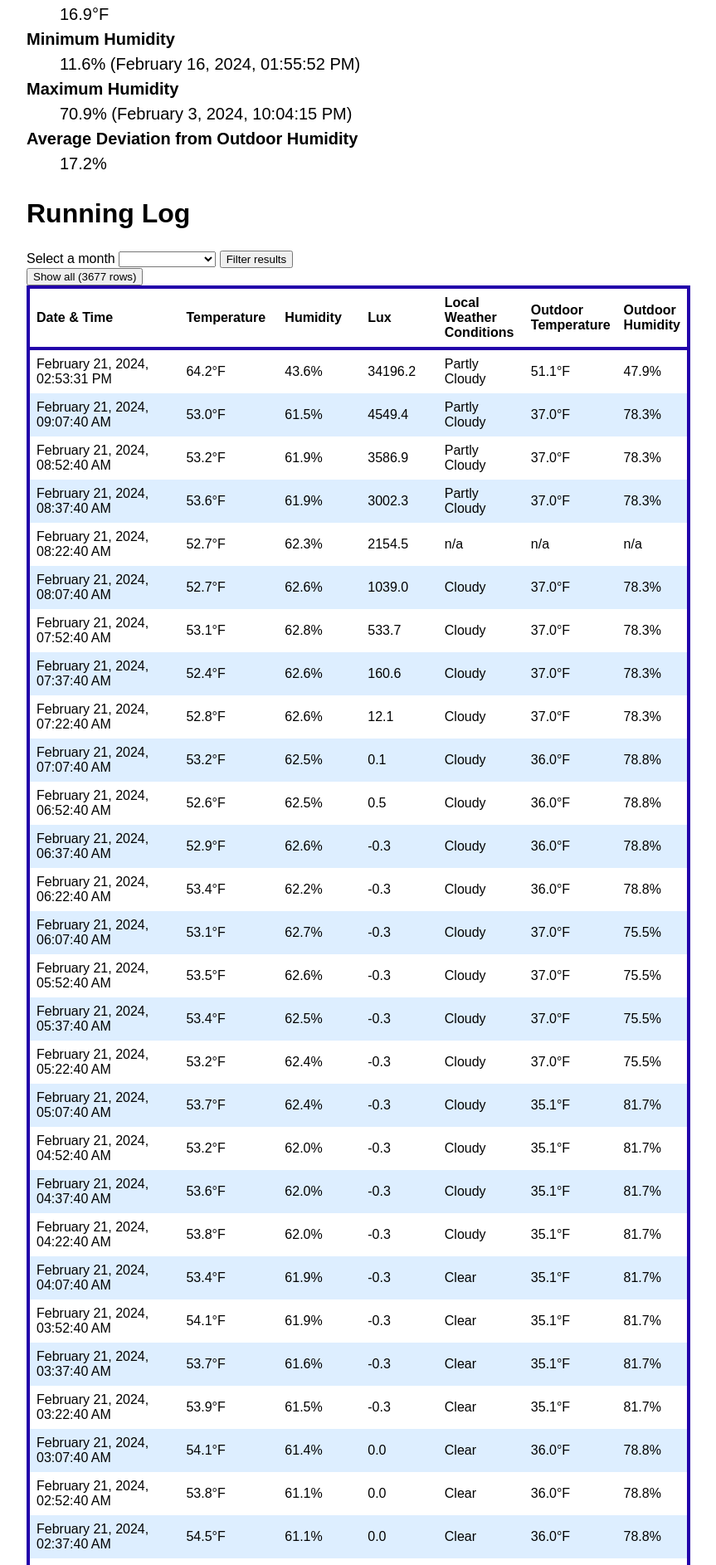
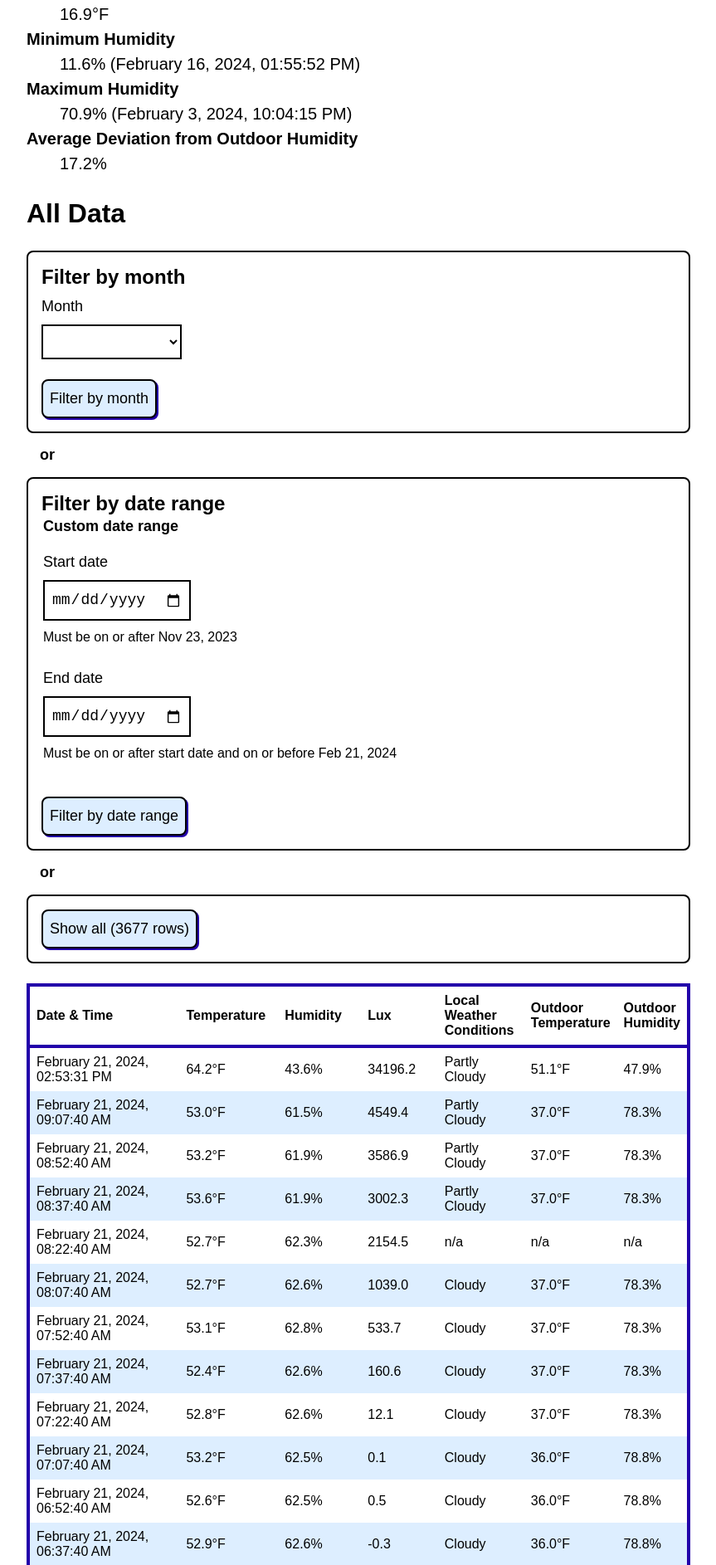
Before and after one commit to emilyanndavis/drafty, a Jekyll site: the page built from history.html, in a window 1280 px wide. Shown: the part 354-2240 px from the top of the page at 83% size, without its empty margins (0-863 px from the left). Built offline with Jekyll 4.4.1, drawn with Linux system fonts in a browser that asks for light colours; some of the changed text lies outside the part shown.

Commit message:
Adds custom date range filter (works in Firefox but not in Safari)

```diff
--- a/_sass/main.scss
+++ b/_sass/main.scss
@@ -1,3 +1,10 @@
+$text-primary: #000000;
+$text-error: #bb0055;
+$border-primary: #000000;
+$border-secondary: #2200aa;
+$background-primary: #ffffff;
+$background-secondary: #ddeeff;
+
 body {
   font-family: Arial, Helvetica, sans-serif;
   margin: 0;
@@ -45,7 +52,7 @@ table {
 
 table,
 thead tr {
-  border: 0.25rem solid #20a;
+  border: 0.25rem solid $border-secondary;
 }
 
 th {
@@ -57,7 +64,7 @@ th, td {
 }
 
 tbody tr:nth-child(even) {
-  background-color: #def;
+  background-color: $background-secondary;
 }
 
 .page--history {
@@ -90,3 +97,93 @@ tbody tr:nth-child(even) {
     }
   }
 }
+
+.form-container,
+.button-container {
+  border: 0.125rem solid $border-primary;
+  border-radius: 0.5rem;
+  margin: 1rem 0;
+  padding: 1rem;
+}
+
+.form-heading {
+  margin: 0;
+}
+
+.form-group,
+.button-container {
+  margin-bottom: 1.5rem;
+}
+
+fieldset {
+  border: none;
+}
+
+fieldset,
+legend {
+  padding: 0;
+}
+
+legend {
+  font-weight: bold;
+  margin: 1rem 0 0.5rem;
+}
+
+input,
+legend,
+label,
+select {
+  display: block;
+}
+
+input,
+label,
+select {
+  margin: 0.5rem 0;
+}
+
+button,
+input,
+label,
+legend,
+select {
+  font-size: 1.125rem;
+  line-height: 1.5;
+}
+
+select,
+input,
+button {
+  background: transparent;
+  border: 0.125rem solid $border-primary;
+  padding: 0.5rem;
+}
+
+button {
+  background: $background-secondary;
+  border-radius: 0.5rem;
+  box-shadow: 0.125rem 0.125rem 0 0 $border-secondary;
+  margin: 1rem 0 0;
+}
+
+.button-container button {
+  margin: 0;
+}
+
+.form-field-info,
+.form-field-error {
+  display: block;
+  font-size: 1rem;
+  line-height: 1.5;
+}
+
+.form-field-error {
+  color: $text-error;
+}
+
+.filter-options-divider {
+  display: block;
+  font-size: 1.125rem;
+  font-weight: bold;
+  padding-left: 1rem;
+}
--- a/assets/js/history-filters.js
+++ b/assets/js/history-filters.js
@@ -2,9 +2,55 @@ window.addEventListener('DOMContentLoaded', () => {
   const monthFilterForm = document.querySelector('#month-filter-form');
   const monthSelect = monthFilterForm.querySelector('#month');
   const monthFilterBtn = monthFilterForm.querySelector('[type="submit"]');
+  const dateRangeFilterForm = document.querySelector('#date-range-filter-form');
+  const startDateInput = dateRangeFilterForm.querySelector('#start-date');
+  const endDateInput = dateRangeFilterForm.querySelector('#end-date');
+  const minStartDateStrIso = dateRangeFilterForm.getAttribute('data-min-start-date-iso');
+  const maxEndDateStrIso = dateRangeFilterForm.getAttribute('data-max-end-date-iso');
+  const minStartDateStrShort = dateRangeFilterForm.getAttribute('data-min-start-date-short');
+  const maxEndDateStrShort = dateRangeFilterForm.getAttribute('data-max-end-date-short');
+  const startDateError1 = dateRangeFilterForm.querySelector('#start-date-error-1');
+  const startDateError2 = dateRangeFilterForm.querySelector('#start-date-error-2');
+  const endDateError1 = dateRangeFilterForm.querySelector('#end-date-error-1');
+  const endDateError2 = dateRangeFilterForm.querySelector('#end-date-error-2');
+  const showAllBtn = document.querySelector('#show-all');
   const tableBody = document.querySelector('tbody');
   const tableRows = tableBody.querySelectorAll('tr');
-  const showAllBtn = document.querySelector('#show-all');
+
+  const dateStrToDate = (dateStr) => {
+    const dateParams = dateStr.split('-');
+    return new Date(dateParams[0], dateParams[1] - 1, dateParams[2]);
+  };
+
+  const isStartDateOnOrBeforeEndDate = (startDate, endDate) => {
+    return startDate.getTime() <= endDate.getTime();
+  };
+
+  const isDateInRange = (date, rangeStart, rangeEnd) => {
+    return date.getTime() >= rangeStart.getTime() && date.getTime() <= rangeEnd.getTime();
+  };
+
+  const clearErrorMessages = () => {
+    startDateError1.textContent = '';
+    startDateError2.textContent = '';
+    endDateError1.textContent = '';
+    endDateError2.textContent = '';
+  };
+
+  const clearTableBody = () => {
+    tableRows.forEach(row => row.remove());
+  };
+
+  const populateTableRows = (rows) => {
+    rows.forEach(row => {
+      tableBody.append(row);
+    });
+  };
+
+  const showAll = () => {
+    clearTableBody();
+    populateTableRows(tableRows);
+  };
 
   monthFilterBtn.addEventListener('click', (event) => {
     event.preventDefault();
@@ -24,22 +70,48 @@ window.addEventListener('DOMContentLoaded', () => {
     }
   });
 
+  dateRangeFilterForm.addEventListener('submit', (event) => {
+    event.preventDefault();
+    clearErrorMessages();
+    if (startDateInput.value && endDateInput.value) {
+      const startDate = dateStrToDate(startDateInput.value);
+      const endDate = dateStrToDate(endDateInput.value);
+      const minStartDate = dateStrToDate(minStartDateStrIso);
+      const maxEndDate = dateStrToDate(maxEndDateStrIso);
+      const rangeValid = isStartDateOnOrBeforeEndDate(startDate, endDate);
+      const startDateValid = isDateInRange(startDate, minStartDate, maxEndDate);
+      const endDateValid = isDateInRange(endDate, minStartDate, maxEndDate);
+      if (rangeValid && startDateValid && endDateValid) {
+        clearTableBody();
+        const filtered = [];
+        tableRows.forEach(row => {
+          const dateCell = row.querySelector('td:first-child');
+          const dateStr = dateCell.getAttribute('data-iso-date-str');
+          const date = dateStrToDate(dateStr);
+          if (isDateInRange(date, startDate, endDate)) {
+            filtered.push(row);
+          }
+        });
+        populateTableRows(filtered);
+      } else {
+        if (!rangeValid) {
+          startDateError1.textContent = 'Error: start date must be on or before end date.';
+          endDateError1.textContent = 'Error: end date must be on or after start date.';
+        }
+        if (!startDateValid) {
+          startDateError2.textContent = 'Error: start date must be on or after ' + minStartDateStrShort + ' and on or before ' + maxEndDateStrShort + '.';
+        }
+        if (!endDateValid) {
+          endDateError2.textContent = 'Error: end date must be on or after ' + minStartDateStrShort + ' and on or before ' + maxEndDateStrShort + '.';
+        }
+        showAll();
+      }
+    } else {
+      showAll();
+    }
+  });
+
   showAllBtn.addEventListener('click', () => {
     showAll();
   });
-
-  const showAll = () => {
-    clearTableBody();
-    populateTableRows(tableRows);
-  };
-
-  const clearTableBody = () => {
-    tableRows.forEach(row => row.remove());
-  };
-
-  const populateTableRows = (rows) => {
-    rows.forEach(row => {
-      tableBody.append(row);
-    });
-  };
 });
--- a/history.html
+++ b/history.html
@@ -9,20 +9,67 @@ js_url: "/assets/js/history-filters.js"
 
 {% include stats.html %}
 
-<h2>Running Log</h2>
+<h2>All Data</h2>
 
-<form id="month-filter-form">
-  <label for="month">Select a month</label>
+<div class="form-container">
+  <h3 id="month-filter-form-heading" class="form-heading">Filter by month</h3>
+  <form id="month-filter-form" class="form--filter-by-month" aria-describedby="month-filter-form-heading">
+    <label for="month">Month</label>
     <select id="month">
       <option value=""></option>
       {% for month in site.data.months %}
       <option value="{{ month.month }} {{ month.year }}">{{ month.month }} {{ month.year }}</option>
       {% endfor %}
     </select>
-  <button type="submit">Filter results</button>
+    <button type="submit">Filter by month</button>
   </form>
+</div>
 
+<span class="filter-options-divider">or</span>
+
+{% assign min_start_date_iso = site.data.all[0].time | date: "%Y-%m-%d" %}
+{% assign min_start_date_short = site.data.all[0].time | date: "%b %d, %Y" %}
+{% assign end_index = num_rows | minus: 1 | round %}
+{% assign max_end_date_iso = site.data.all[end_index].time | date: "%Y-%m-%d" %}
+{% assign max_end_date_short = site.data.all[end_index].time | date: "%b %d, %Y" %}
+
+<div class="form-container">
+  <h3 id="date-range-filter-form-heading" class="form-heading">Filter by date range</h3>
+  <form
+    id="date-range-filter-form"
+    class="form--filter-by-date-range"
+    data-min-start-date-iso="{{ min_start_date_iso }}"
+    data-max-end-date-iso="{{ max_end_date_iso }}"
+    data-min-start-date-short="{{ min_start_date_short }}"
+    data-max-end-date-short="{{ max_end_date_short }}"
+    aria-describedby="date-range-filter-form-heading"
+  >
+    <fieldset>
+      <legend>Custom date range</legend>
+      <div class="form-group">
+        <label for="start-date">Start date</label>
+        <input type="date" id="start-date" aria-describedby="start-date-info start-date-error-1 start-date-error-2" />
+        <span id="start-date-info" class="form-field-info">Must be on or after {{ min_start_date_short }}</span>
+        <span id="start-date-error-1" class="form-field-error"></span>
+        <span id="start-date-error-2" class="form-field-error"></span>
+      </div>
+      <div class="form-group">
+        <label for="end-date">End date</label>
+        <input type="date" id="end-date" aria-describedby="end-date-info end-date-error-1 end-date-error-2" />
+        <span id="end-date-info" class="form-field-info">Must be on or after start date and on or before {{ max_end_date_short }}</span>
+        <span id="end-date-error-1" class="form-field-error"></span>
+        <span id="end-date-error-2" class="form-field-error"></span>
+      </div>
+    </fieldset>
+    <button type="submit">Filter by date range</button>
+  </form>
+</div>
+
+<span class="filter-options-divider">or</span>
+
+<div class="button-container">
   <button type="button" id="show-all">Show all ({{ num_rows | round }} rows)</button>
+</div>
 
 <table>
   <thead>
@@ -39,7 +86,7 @@ js_url: "/assets/js/history-filters.js"
   <tbody>
     {% for row in site.data.all reversed %}
     <tr>
-      <td>{{ row.time | date: "%B %e, %Y, %r" }}</td>
+      <td data-iso-date-str="{{ row.time | date: "%Y-%m-%d" }}">{{ row.time | date: "%B %e, %Y, %r" }}</td>
       <td>{{ row.temp_f }}&deg;F</td>
       <td>{{ row.humidity }}%</td>
       <td>{{ row.lux }}</td>
```
Lines whose indentation alone changed are shown as unchanged.
